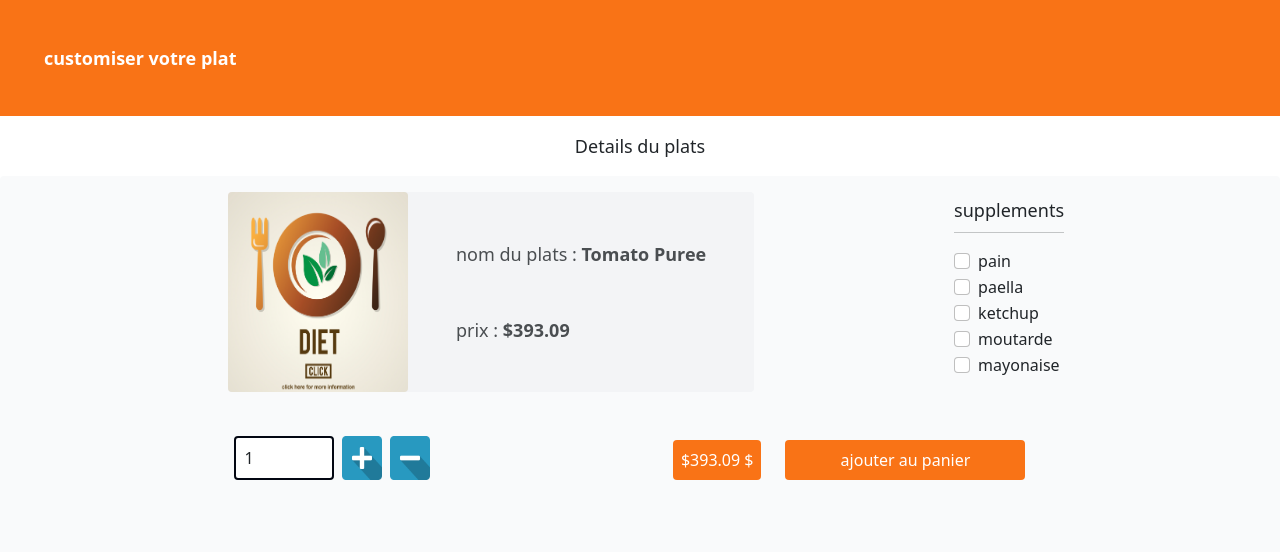
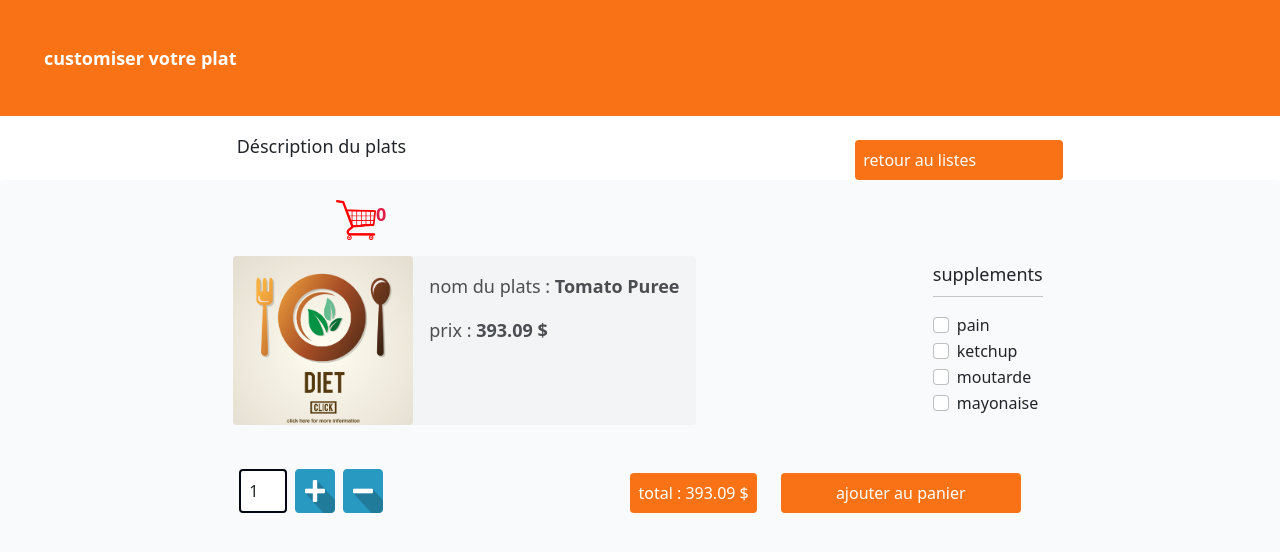
Before and after one commit to mourad-edine/Valeur, a Vue app: page /info/1 in a window 1280 px wide. Shown: the top 552 px of the page. Built offline with nearby package versions, Linux system fonts and the light colour scheme.

Commit message:
voilà prtr

```diff
--- a/src/components/Information.vue
+++ b/src/components/Information.vue
@@ -7,22 +7,32 @@
   <div>
     <div class="md:flex justify-evenly">
 
-      <p class="text-lg font-light m-3">
-        Details du plats
+      <p class="text-lg font-light mt-3 ml-5">
+        Déscription du plats
       </p>
+      <hr class="m-2">
+      <div>
+        <p class="bg-orange-500 text-white p-2 rounded h-10 w-52 cursor-pointer mt-4" @click="naviguer">
+          retour au listes
+        </p>
+      </div>
     </div>
 
     <div class="bg-gray-50 rounded p-3">
+      <div class="flex ml-80 mb-3 mt-1 mr-2">
+        <img src="../images/panier.png" alt="" class="w-10 h-10">
+        <h1 class=" text-rose-600 text-lg font-bold">{{ command }}</h1>
 
+      </div>
       <div class="md:flex justify-evenly">
-        <div class="md:flex bg-gray-100 rounded ml-4">
+        <div class="md:flex bg-gray-100 rounded mr-4">
           <img src="../images/food.png" alt="" width="180" height="200" class="rounded overflow-hidden">
           <div>
-            <p class="text-semibold text-lg opacity-80 m-5">nom du plats : <span class="font-semibold">{{
+            <p class="text-semibold text-lg opacity-80 m-3">nom du plats : <span class="font-semibold">{{
               selectionner.nom_produit
             }}</span></p>
-            <p class="text-semibold text-lg opacity-80 m-5">prix : <span class="font-semibold">{{ selectionner.prix
-            }}</span></p>
+            <p class="text-semibold text-lg opacity-80 m-3">prix : <span class="font-semibold">{{ selectionner.prix
+            }} $ </span></p>
           </div>
         </div>
 
@@ -30,18 +40,11 @@
           <h1 class="text-lg">supplements</h1>
           <hr class="mt-2 mb-3">
           <div class="form-check">
-            <input class="form-check-input" type="checkbox" value="" id="pain">
+            <input class="form-check-input" type="checkbox" id="pain">
             <label class="form-check-label" for="pain">
               pain
             </label>
           </div>
-          <div class="form-check">
-            <input class="form-check-input" type="checkbox" value="" id="paella">
-            <label class="form-check-label" for="paella">
-              paella
-            </label>
-          </div>
-
           <div class="form-check">
             <input class="form-check-input" type="checkbox" value="" id="ketchup">
             <label class="form-check-label" for="ketchup">
@@ -65,13 +68,15 @@
       </div>
       <div class="flex justify-evenly mt-4">
         <div class="flex pb-16 pt-3 mr-6">
-          <input type="number" class="p-2 rounded form-control m-1 border-2 border-gray-950" placeholder="1" min="1"
+          <input type="text" class="p-2 rounded form-control m-1 border-2 border-gray-950 w-12" placeholder="1" min="1"
             max="40" v-model="nombre">
           <img src="../images/plus.png" alt="" width="40" height="40" class="m-1 cursor-pointer" @click="augmenter">
           <img src="../images/moins.png" alt="" width="40" height="40" class="m-1 cursor-pointer" @click="abaisser">
         </div>
+
         <div class="">
-          <label class="p-2 bg-orange-500 text-white rounded">{{ selectionner.prix }} $</label>
+          <label class="p-2 bg-orange-500 text-white rounded"> total : {{ (selectionner.prix * nombre).toFixed(2) }}
+            $</label>
           <button type="button" class="m-4 p-2 bg-orange-500 text-white rounded w-60 " @click="calculer">ajouter au
             panier
           </button>
@@ -102,7 +107,8 @@ export default defineComponent({
   data() {
     return {
       nombre: 1,
-      price: 0
+      price: 0,
+      command: 0
     }
   },
   methods: {
@@ -122,7 +128,10 @@ export default defineComponent({
     },
 
     calculer() {
-      this.price = this.nombre * selectionner.prix
+      this.command++
+    },
+    naviguer(){
+      this.$router.push({ name: 'home' });
     }
   }
 })
--- a/src/components/Model.vue
+++ b/src/components/Model.vue
@@ -16,8 +16,8 @@
             <hr>
 
             <div class="flex mt-3">
-                <img src="../images/panier.png" alt="" class="w-12 h-12">
-                <h1 class=" text-rose-600 text-lg font-bold">{{ compte }}</h1>
+                <img src="../images/panier.png" alt="" class="w-10 h-10">
+                <h1 class=" text-rose-600 text-lg font-bold">{{ command }}</h1>
             </div>
         </div>
         <div class="">
@@ -61,6 +61,6 @@ export default {
             this.$router.push({ name: 'info', params: { id } });
         }
     },
-    props: ['compter']
+    props: ['command']
 }
 </script>
--- a/src/db.json
+++ b/src/db.json
@@ -2,30 +2,30 @@
   {
     "id": 1,
     "nom_produit": "Tomato Puree",
-    "prix": "$393.09",
+    "prix": 393.09,
     "image": "arranger.jpg"
   },
   {
     "id": 2,
     "nom_produit": "Onions - White",
-    "prix": "$286.20",
+    "prix": 286.20,
     "image": "burger.jpg"
   },
   {
     "id": 3,
     "nom_produit": "Potatoes - Parissienne",
-    "prix": "$570.77",
+    "prix": 570.77,
     "image": "crème.jpg"
   },
   {
     "id": 4,
     "nom_produit": "Tabasco Sauce, 2 Oz",
-    "prix": "$79.94",
+    "prix": 79.94,
     "image": "croissant.jpg"
   },
   {
     "id": 5,
     "nom_produit": "Doilies - 5, Paper",
-    "prix" : "200 $"
+    "prix" : 200
   }
 ]
```
